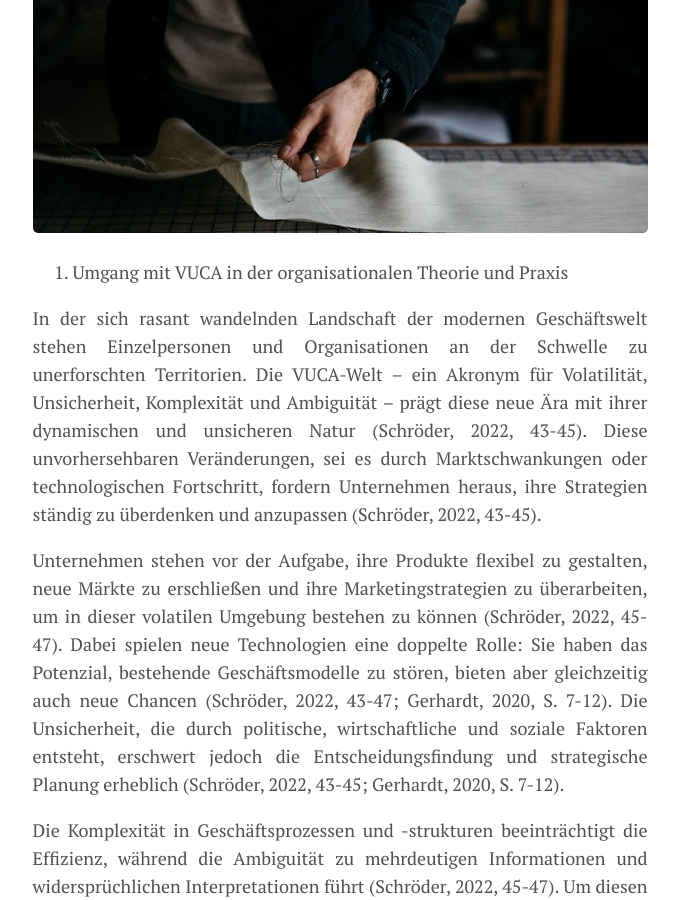
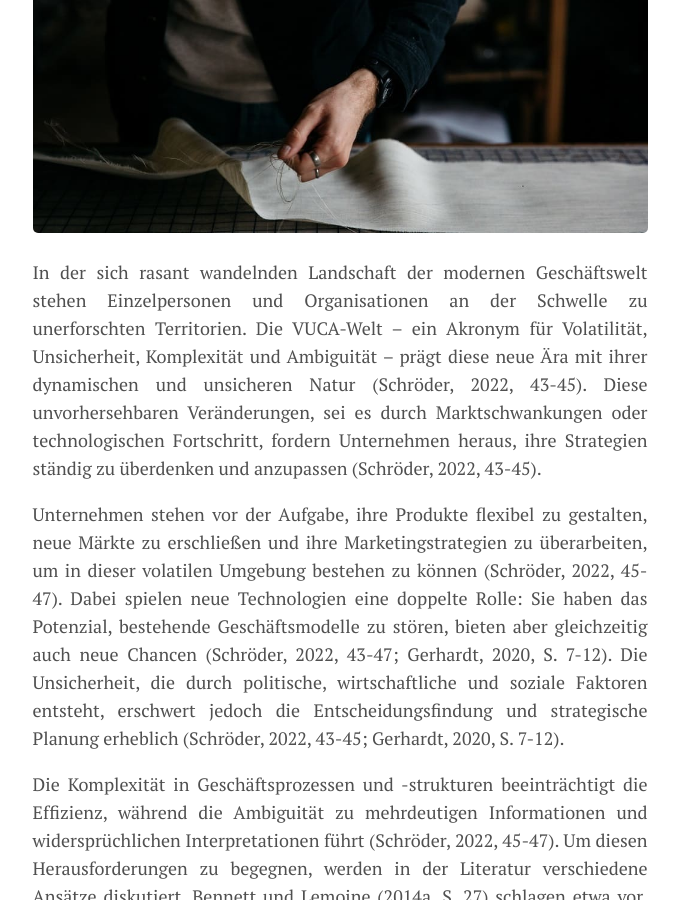
Before and after one commit to romabl/romabl.github.io, a Jekyll site: the page built from _posts/2024-04-11-VUCA-VS-BANI-Teil-III.md, in a window 1280 px wide and 900 px high, scrolled down 375 px. Shown: the whole window, without its empty margins (300-979 px from the left). Built offline with Jekyll 4.4.1, drawn with Linux system fonts in a browser that asks for light colours; some of the changed lines change nothing that is shown.

Commit message:
Update 2024-04-11-VUCA-VS-BANI-Teil-III.md

```diff
--- a/_posts/2024-04-11-VUCA-VS-BANI-Teil-III.md
+++ b/_posts/2024-04-11-VUCA-VS-BANI-Teil-III.md
@@ -6,8 +6,6 @@
 tags: [VUCA,BANI]
 image: cutting.jpg
 ---
-1. Umgang mit VUCA in der organisationalen Theorie und Praxis
-
 In der sich rasant wandelnden Landschaft der modernen Geschäftswelt stehen Einzelpersonen und Organisationen an der Schwelle zu unerforschten Territorien. Die VUCA-Welt – ein Akronym für Volatilität, Unsicherheit, Komplexität und Ambiguität – prägt diese neue Ära mit ihrer dynamischen und unsicheren Natur (Schröder, 2022, 43-45). Diese unvorhersehbaren Veränderungen, sei es durch Marktschwankungen oder technologischen Fortschritt, fordern Unternehmen heraus, ihre Strategien ständig zu überdenken und anzupassen (Schröder, 2022, 43-45).
 
 Unternehmen stehen vor der Aufgabe, ihre Produkte flexibel zu gestalten, neue Märkte zu erschließen und ihre Marketingstrategien zu überarbeiten, um in dieser volatilen Umgebung bestehen zu können (Schröder, 2022, 45-47). Dabei spielen neue Technologien eine doppelte Rolle: Sie haben das Potenzial, bestehende Geschäftsmodelle zu stören, bieten aber gleichzeitig auch neue Chancen (Schröder, 2022, 43-47; Gerhardt, 2020, S. 7-12). Die Unsicherheit, die durch politische, wirtschaftliche und soziale Faktoren entsteht, erschwert jedoch die Entscheidungsfindung und strategische Planung erheblich (Schröder, 2022, 43-45; Gerhardt, 2020, S. 7-12).
@@ -18,7 +16,7 @@
 
 Diese Arbeit konzentriert sich daher auf Ansätze, die durch umfassende empirische Evidenz gestützt werden, wie das VUCA-Prime-Modell von Johansen (2007, S. 2) und praktische Ansätze, die in den Bereichen teamorientierte Organisationsstruktur, Organisationskultur sowie Interaktion zwischen Führungskräften und Mitarbeitenden Anwendung finden. Diese ausgewählten Konzepte bieten nicht nur theoretisch fundierte, sondern auch praktisch erprobte Lösungen für die Herausforderungen der VUCA-Welt.
 
-2. VUCA-Prime
+# VUCA-Prime
 
 In einer Welt, die sich durch ständige Veränderungen und Unsicherheiten auszeichnet, bietet das VUCA-Prime-Modell einen Leuchtturm der Orientierung. Entwickelt von Johansen (2007), zielt dieses Modell darauf ab, Führungskräften Werkzeuge an die Hand zu geben, um die Herausforderungen einer volatilen, unsicheren, komplexen und von Ambiguität geprägten Welt zu meistern. VUCA-Prime transformiert die ursprünglichen VUCA-Begriffe in Vision, Verständnis, Klarheit und Agilität, und bietet somit einen proaktiven Ansatz zur Bewältigung der heutigen Geschäftsherausforderungen (Johansen, 2007, S. 2, 52).
 
@@ -32,7 +30,7 @@
 
 Das VUCA-Prime-Modell bietet somit einen umfassenden Rahmen, um die vielfältigen Herausforderungen unserer Zeit zu navigieren. Durch die Anwendung von Vision, Verständnis, Klarheit und Agilität können Führungskräfte und Organisationen nicht nur überleben, sondern auch in einer zunehmend komplexen und unsicheren Welt erfolgreich sein.
 
-3. Teambasierte Organisationsstruktur
+# Teambasierte Organisationsstruktur
 
 In einer Welt, die von ständigem Wandel und Unsicherheit geprägt ist, erweist sich eine teambasierte Organisationsstruktur als Schlüssel zum Erfolg. Expertinnen und Experten sind sich einig, dass ein teamorientierter Ansatz Organisationen dabei unterstützt, den vielschichtigen Herausforderungen von VUCA – Volatilität, Unsicherheit, Komplexität und Ambiguität – effektiv zu begegnen (Sharma & Sharma, 2016, S. 37-51; Xing et al., 2020, S. 1-4; Millar et al., 2018, S. 11). Insbesondere Start-ups, die in ihren Anfangsphasen aus kleinen, agilen Teams bestehen, demonstrieren, wie solche Strukturen eine schnelle und flexible Reaktion auf Marktveränderungen ermöglichen (Evans & Bahrami, 2020, S. 213).
 
@@ -46,7 +44,7 @@
 
 Zusammenfassend lässt sich sagen, dass eine teambasierte Organisationsstruktur, ergänzt durch unternehmerisches Denken, Resilienz, Super-Flexibilität, Agilität und dezentrales Management, Organisationen befähigt, den Herausforderungen einer VUCA-Welt nicht nur zu begegnen, sondern sie zu meistern. Diese Strukturen fördern die Innovationsfähigkeit, Anpassungsfähigkeit und letztlich die langfristige Wettbewerbsfähigkeit von Unternehmen. Durch die Implementierung teambasierter Organisationsstrukturen, ergänzt durch unternehmerisches Denken, Resilienz, Super-Flexibilität, Agilität und dezentrales Management, können Unternehmen eine dynamische und reaktionsfähige Umgebung schaffen. Diese ermöglicht es ihnen, schnell auf Veränderungen zu reagieren, proaktiv Chancen zu ergreifen und sich effektiv an die ständig wechselnden Anforderungen des Marktes anzupassen. In einer Zeit, in der traditionelle, hierarchische Organisationsstrukturen zunehmend an ihre Grenzen stoßen, erweisen sich teambasierte Ansätze als Schlüssel zur Förderung von Innovation, Effizienz und Wachstum.
 
-4. Organisationskultur
+# Organisationskultur
 
 In einer Welt, die von Unbeständigkeit, Unsicherheit, Komplexität und Mehrdeutigkeit (VUCA) geprägt ist, wird die Organisationskultur zum entscheidenden Faktor für den Erfolg. Sie schafft ein Umfeld, in dem Mitarbeitende die Fähigkeiten und Einstellungen entwickeln können, die notwendig sind, um sich in einem rasant verändernden Markt zu behaupten. Grundlegende Aspekte der Organisationskultur, die eine positive Wirkung in einer VUCA-Welt entfalten, umfassen lernende Organisationen, starkes Engagement, Innovationsförderung, Zusammenarbeit und flexible Denkstile.
 
@@ -62,7 +60,7 @@
 
 Die Organisationskultur in einer VUCA-Welt zu gestalten, bedeutet, ein Umfeld zu schaffen, das Lernen, Engagement, Innovation, Kollaboration und flexible Denkstile fördert. Diese Elemente bilden das Fundament für Organisationen, um nicht nur zu überleben, sondern in einer sich ständig verändernden Welt zu florieren.
 
-5. Interaktion zwischen Führungskräften und Mitarbeitenden
+# Interaktion zwischen Führungskräften und Mitarbeitenden
 
 In der dynamischen Landschaft einer VUCA-Welt sind die Interaktionen zwischen Führungskräften und Mitarbeitenden entscheidend für den Erfolg eines Unternehmens. Die Fähigkeiten und Kompetenzen, die eine wirksame Führungskraft auszeichnen, reichen von verantwortungsvoller Führung bis hin zu einer starken Beziehungsfähigkeit und einem offenen Wissensaustausch. Diese Fähigkeiten tragen nicht nur zum Wohl der Mitarbeitenden bei, sondern stärken auch das Unternehmen als Ganzes.
 
```
